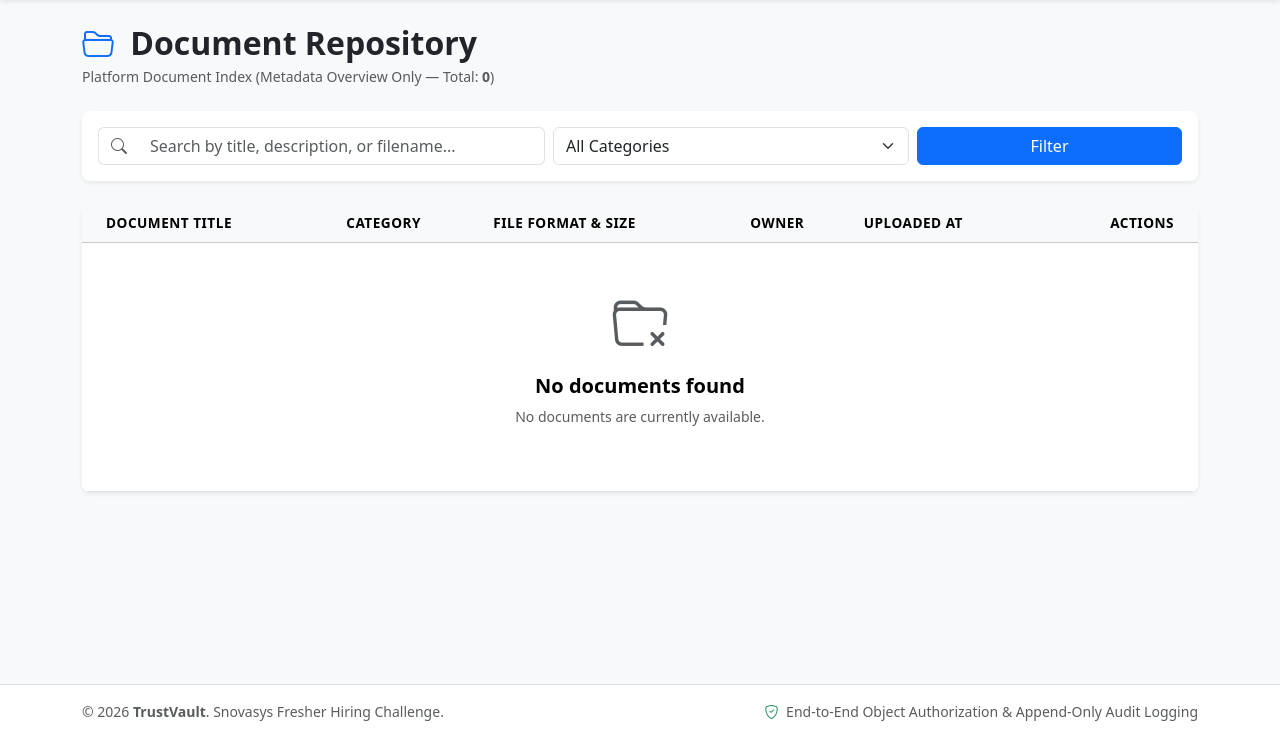
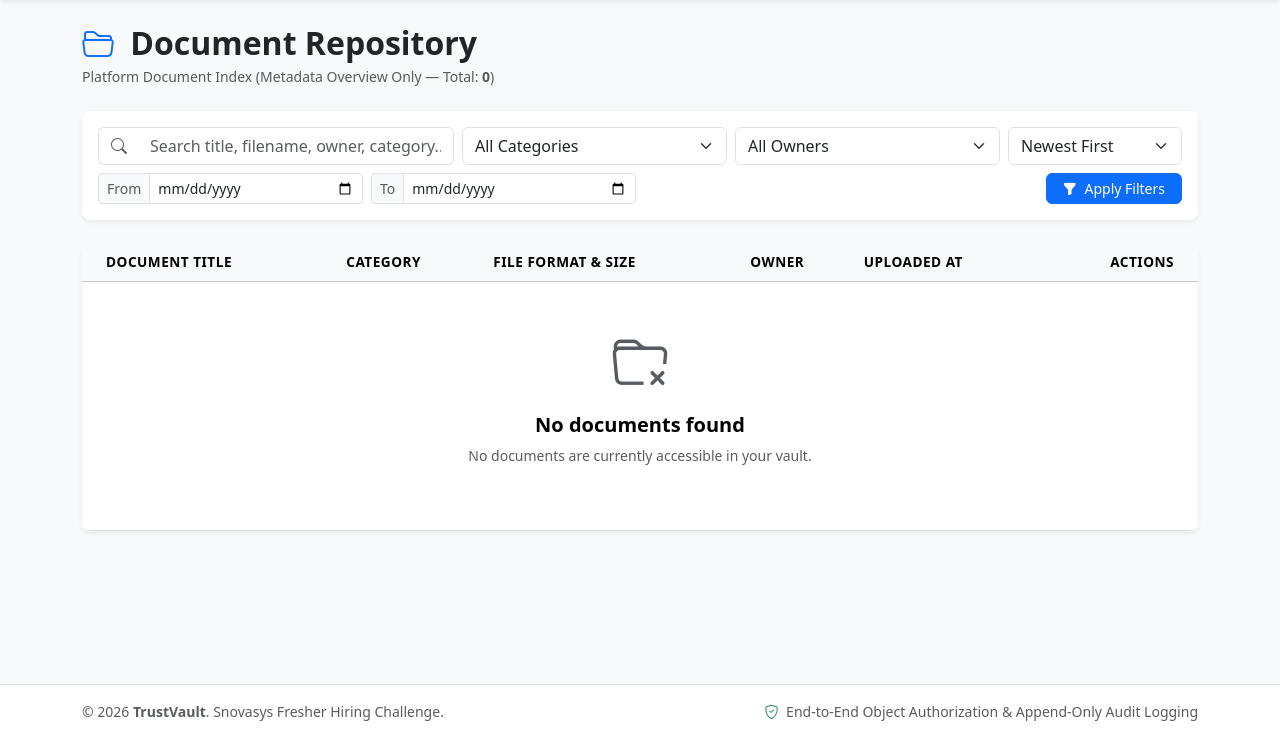
Before and after one commit to sheema-syed-ctrl/trustvault-secure-document-sharing, a Django app: page /documents/ in a window 1280 px wide. Shown: the part 62-800 px from the top of the page. Run offline with Django 5.2, Linux system fonts and the light colour scheme; the visitor is signed in with stand-in values (Sample User, id 1); data comes from the database, SQL or seed files in the repository; data that the repository does not hold is empty; some libraries are stand-ins or nearby versions.

Commit message:
feat(search): add document filtering and pagination

```diff
--- a/documents/views.py
+++ b/documents/views.py
@@ -31,34 +31,70 @@ def document_list_view(request):
       - Document Owners see their owned documents.
       - Users with explicit READ or EDIT grants see shared documents.
       - Administrators see only documents they own or have been explicitly granted.
+    Supports comprehensive search, multi-factor filtering, injection-safe sorting, and pagination.
     """
     user = request.user
+    search_query = request.GET.get('q', '').strip()
     category_filter = request.GET.get('category', '').strip()
-    search_query = request.GET.get('q', '').strip()
+    owner_filter = request.GET.get('owner', '').strip()
+    date_from_raw = request.GET.get('date_from', '').strip()
+    date_to_raw = request.GET.get('date_to', '').strip()
+    sort_by = request.GET.get('sort', 'newest').strip()
 
-    # Query authorized documents using centralized PermissionService
-    documents_qs = PermissionService.get_accessible_documents(user)
+    # Determine available owners ONLY from user's accessible documents (privacy isolation)
+    accessible_docs = PermissionService.get_accessible_documents(user)
+    available_owners = (
+        accessible_docs
+        .values_list('owner__username', flat=True)
+        .distinct()
+        .order_by('owner__username')
+    )
 
-    if category_filter:
-        documents_qs = documents_qs.filter(category=category_filter)
-
-    if search_query:
-        documents_qs = documents_qs.filter(
-            Q(name__icontains=search_query) |
-            Q(description__icontains=search_query) |
-            Q(original_filename__icontains=search_query)
+    date_error = None
+    try:
+        documents_qs = DocumentService.search_and_filter_documents(
+            user=user,
+            query=search_query,
+            category=category_filter,
+            owner_username=owner_filter,
+            date_from=date_from_raw or None,
+            date_to=date_to_raw or None,
+            sort_by=sort_by
         )
+    except ValidationError as exc:
+        date_error = exc.message
+        messages.warning(request, f"Search filter notice: {exc.message}")
+        documents_qs = Document.objects.none()
 
     paginator = Paginator(documents_qs, 10)
     page_number = request.GET.get('page')
     page_obj = paginator.get_page(page_number)
 
+    # Preserve active filter parameters across pagination links
+    query_params = request.GET.copy()
+    if 'page' in query_params:
+        del query_params['page']
+    filter_querystring = query_params.urlencode()
+
+    has_active_filters = bool(
+        search_query or category_filter or owner_filter or
+        date_from_raw or date_to_raw or (sort_by and sort_by != 'newest')
+    )
+
     return render(request, 'documents/document_list.html', {
         'page_obj': page_obj,
         'categories': DocumentCategory.choices,
+        'available_owners': available_owners,
         'selected_category': category_filter,
+        'selected_owner': owner_filter,
+        'date_from': date_from_raw,
+        'date_to': date_to_raw,
+        'sort_by': sort_by,
         'search_query': search_query,
         'total_count': documents_qs.count(),
+        'filter_querystring': filter_querystring,
+        'has_active_filters': has_active_filters,
+        'date_error': date_error,
     })
 
 
--- a/templates/documents/document_list.html
+++ b/templates/documents/document_list.html
@@ -27,33 +27,122 @@
     {% endif %}
 </div>
 
-<!-- Search & Filter Controls -->
+<!-- Search & Multi-Factor Discovery Controls -->
 <div class="card border-0 shadow-sm rounded-3 mb-4">
     <div class="card-body p-3">
         <form method="get" action="{% url 'documents:list' %}" class="row g-2 align-items-center">
-            <div class="col-md-5">
+            <!-- Keyword Search -->
+            <div class="col-lg-4 col-md-6">
                 <div class="input-group">
                     <span class="input-group-text bg-white border-end-0"><i class="bi bi-search text-muted"></i></span>
-                    <input type="text" name="q" class="form-control border-start-0" placeholder="Search by title, description, or filename..." value="{{ search_query }}">
+                    <input type="text" name="q" class="form-control border-start-0" placeholder="Search title, filename, owner, category..." value="{{ search_query }}">
                 </div>
             </div>
-            <div class="col-md-4">
-                <select name="category" class="form-select">
+
+            <!-- Category Filter -->
+            <div class="col-lg-3 col-md-6">
+                <select name="category" class="form-select" aria-label="Filter by Category">
                     <option value="">All Categories</option>
                     {% for code, label in categories %}
                         <option value="{{ code }}" {% if selected_category == code %}selected{% endif %}>{{ label }}</option>
                     {% endfor %}
                 </select>
             </div>
-            <div class="col-md-3 d-flex gap-2">
-                <button type="submit" class="btn btn-primary flex-grow-1">Filter</button>
-                {% if search_query or selected_category %}
-                    <a href="{% url 'documents:list' %}" class="btn btn-outline-secondary" title="Clear filters">
-                        <i class="bi bi-x-lg"></i>
+
+            <!-- Owner Filter (Authorized choices only) -->
+            <div class="col-lg-3 col-md-6">
+                <select name="owner" class="form-select" aria-label="Filter by Owner">
+                    <option value="">All Owners</option>
+                    {% for own in available_owners %}
+                        <option value="{{ own }}" {% if selected_owner == own %}selected{% endif %}>Owner: {{ own }}</option>
+                    {% endfor %}
+                </select>
+            </div>
+
+            <!-- Sort Selector -->
+            <div class="col-lg-2 col-md-6">
+                <select name="sort" class="form-select" aria-label="Sort documents">
+                    <option value="newest" {% if sort_by == 'newest' %}selected{% endif %}>Newest First</option>
+                    <option value="oldest" {% if sort_by == 'oldest' %}selected{% endif %}>Oldest First</option>
+                    <option value="name_asc" {% if sort_by == 'name_asc' %}selected{% endif %}>Name (A–Z)</option>
+                    <option value="name_desc" {% if sort_by == 'name_desc' %}selected{% endif %}>Name (Z–A)</option>
+                    <option value="updated" {% if sort_by == 'updated' %}selected{% endif %}>Recently Updated</option>
+                </select>
+            </div>
+
+            <!-- Secondary Row: Date Range & Actions -->
+            <div class="col-lg-3 col-md-4 col-sm-6">
+                <div class="input-group input-group-sm">
+                    <span class="input-group-text bg-light text-muted">From</span>
+                    <input type="date" name="date_from" class="form-control" value="{{ date_from }}" title="Upload Date From (YYYY-MM-DD)">
+                </div>
+            </div>
+
+            <div class="col-lg-3 col-md-4 col-sm-6">
+                <div class="input-group input-group-sm">
+                    <span class="input-group-text bg-light text-muted">To</span>
+                    <input type="date" name="date_to" class="form-control" value="{{ date_to }}" title="Upload Date To (YYYY-MM-DD)">
+                </div>
+            </div>
+
+            <div class="col-lg-6 col-md-4 col-sm-12 text-md-end d-flex justify-content-md-end gap-2">
+                <button type="submit" class="btn btn-primary btn-sm px-3">
+                    <i class="bi bi-funnel-fill me-1"></i> Apply Filters
+                </button>
+                {% if has_active_filters %}
+                    <a href="{% url 'documents:list' %}" class="btn btn-outline-secondary btn-sm px-3" title="Clear all search and filter parameters">
+                        <i class="bi bi-x-circle me-1"></i> Clear
                     </a>
                 {% endif %}
             </div>
         </form>
+
+        {% if date_error %}
+            <div class="alert alert-warning py-2 px-3 small d-flex align-items-center mt-3 mb-0">
+                <i class="bi bi-exclamation-triangle-fill text-warning me-2"></i>
+                <div>{{ date_error }}</div>
+            </div>
+        {% endif %}
+
+        <!-- Active Filters Indicator -->
+        {% if has_active_filters %}
+            <div class="mt-3 pt-2 border-top d-flex flex-wrap align-items-center gap-2 small text-muted">
+                <span class="fw-semibold">Active filters:</span>
+                {% if search_query %}
+                    <span class="badge bg-primary-subtle text-primary border border-primary-subtle">
+                        Query: "{{ search_query }}"
+                    </span>
+                {% endif %}
+                {% if selected_category %}
+                    <span class="badge bg-secondary-subtle text-secondary border border-secondary-subtle">
+                        Category: {{ selected_category }}
+                    </span>
+                {% endif %}
+                {% if selected_owner %}
+                    <span class="badge bg-info-subtle text-dark border border-info-subtle">
+                        Owner: {{ selected_owner }}
+                    </span>
+                {% endif %}
+                {% if date_from %}
+                    <span class="badge bg-light text-dark border">
+                        From: {{ date_from }}
+                    </span>
+                {% endif %}
+                {% if date_to %}
+                    <span class="badge bg-light text-dark border">
+                        To: {{ date_to }}
+                    </span>
+                {% endif %}
+                {% if sort_by and sort_by != 'newest' %}
+                    <span class="badge bg-light text-dark border">
+                        Sort: {{ sort_by }}
+                    </span>
+                {% endif %}
+                <span class="ms-auto text-dark">
+                    Found <strong>{{ total_count }}</strong> document{{ total_count|pluralize }}
+                </span>
+            </div>
+        {% endif %}
     </div>
 </div>
 
@@ -66,9 +155,7 @@
                     <th class="ps-4">Document Title</th>
                     <th>Category</th>
                     <th>File Format &amp; Size</th>
-                    {% if user.is_admin_role %}
-                        <th>Owner</th>
-                    {% endif %}
+                    <th>Owner</th>
                     <th>Uploaded At</th>
                     <th class="text-end pe-4">Actions</th>
                 </tr>
@@ -108,11 +195,11 @@
                             <div class="small fw-semibold text-dark">{{ doc.formatted_size }}</div>
                             <div class="small text-muted font-monospace">{{ doc.mime_type }}</div>
                         </td>
-                        {% if user.is_admin_role %}
-                            <td>
-                                <span class="badge bg-primary-subtle text-primary">{{ doc.owner.username }}</span>
-                            </td>
-                        {% endif %}
+                        <td>
+                            <span class="badge bg-light text-dark border">
+                                <i class="bi bi-person me-1 text-muted"></i>{{ doc.owner.username }}
+                            </span>
+                        </td>
                         <td class="small text-muted">{{ doc.created_at|date:"M d, Y H:i" }}</td>
                         <td class="text-end pe-4">
                             <div class="btn-group btn-group-sm">
@@ -169,13 +256,19 @@
                             <div class="text-muted mb-3"><i class="bi bi-folder-x display-4"></i></div>
                             <h5 class="fw-semibold">No documents found</h5>
                             <p class="text-muted small">
-                                {% if user.is_owner_role %}
-                                    You have not uploaded any documents matching the criteria.
+                                {% if has_active_filters %}
+                                    No documents match your specified search and filter criteria. Try adjusting or clearing your filters.
+                                {% elif user.is_owner_role %}
+                                    You have not uploaded any documents yet.
                                 {% else %}
-                                    No documents are currently available.
+                                    No documents are currently accessible in your vault.
                                 {% endif %}
                             </p>
-                            {% if user.is_owner_role %}
+                            {% if has_active_filters %}
+                                <a href="{% url 'documents:list' %}" class="btn btn-outline-primary btn-sm">
+                                    <i class="bi bi-arrow-counterclockwise me-1"></i> Clear Filters
+                                </a>
+                            {% elif user.is_owner_role %}
                                 <a href="{% url 'documents:upload' %}" class="btn btn-primary btn-sm">
                                     <i class="bi bi-cloud-arrow-up-fill me-1"></i> Upload First Document
                                 </a>
@@ -192,11 +285,15 @@
             <span class="text-muted small">Page {{ page_obj.number }} of {{ page_obj.paginator.num_pages }}</span>
             <ul class="pagination pagination-sm mb-0">
                 {% if page_obj.has_previous %}
-                    <li class="page-item"><a class="page-link" href="?page={{ page_obj.previous_page_number }}{% if search_query %}&q={{ search_query }}{% endif %}{% if selected_category %}&category={{ selected_category }}{% endif %}">Previous</a></li>
+                    <li class="page-item">
+                        <a class="page-link" href="?page={{ page_obj.previous_page_number }}{% if filter_querystring %}&{{ filter_querystring }}{% endif %}">Previous</a>
+                    </li>
                 {% endif %}
                 <li class="page-item active"><span class="page-link">{{ page_obj.number }}</span></li>
                 {% if page_obj.has_next %}
-                    <li class="page-item"><a class="page-link" href="?page={{ page_obj.next_page_number }}{% if search_query %}&q={{ search_query }}{% endif %}{% if selected_category %}&category={{ selected_category }}{% endif %}">Next</a></li>
+                    <li class="page-item">
+                        <a class="page-link" href="?page={{ page_obj.next_page_number }}{% if filter_querystring %}&{{ filter_querystring }}{% endif %}">Next</a>
+                    </li>
                 {% endif %}
             </ul>
         </div>
```
Also changed, not shown: 1 other file.
